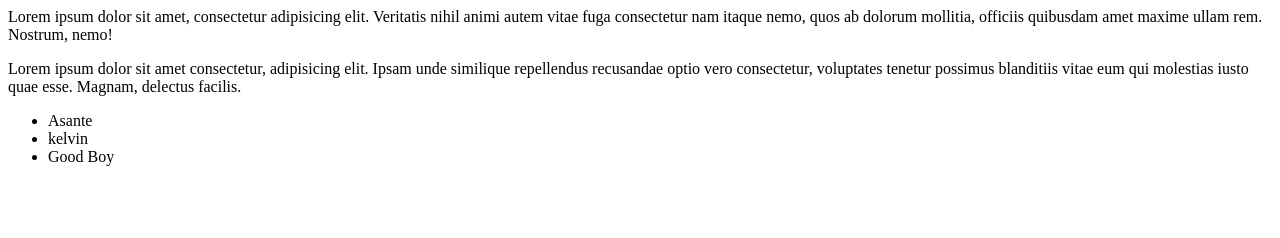
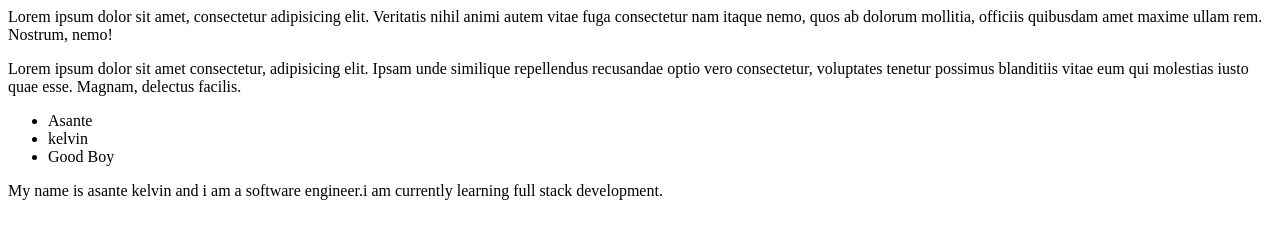
Before and after one commit to asante-kelvin123/learn-git, a plain HTML site: page index.html in a window 1280 px wide. Drawn offline with Linux system fonts and the light colour scheme.

Commit message:
profile update

```diff
--- a/index.html
+++ b/index.html
@@ -17,5 +17,9 @@
             <li>kelvin</li>
             <li>Good Boy</li>
          </ul>
+
+         <section>
+            My name is asante kelvin and i am a software engineer.i am currently learning full stack development.
+         </section>
 </body>
 </html>
```
